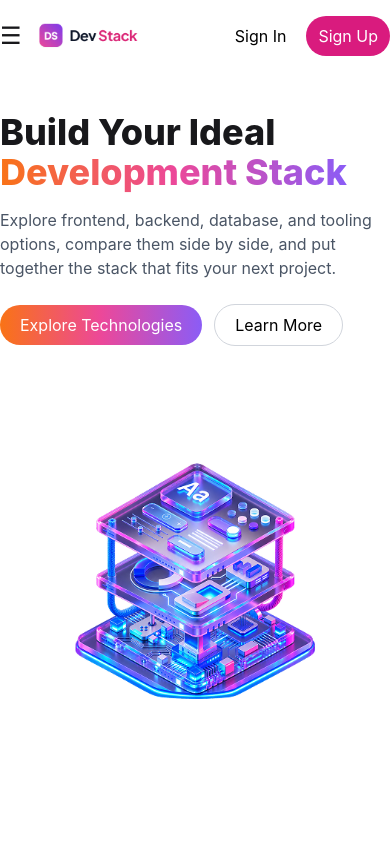
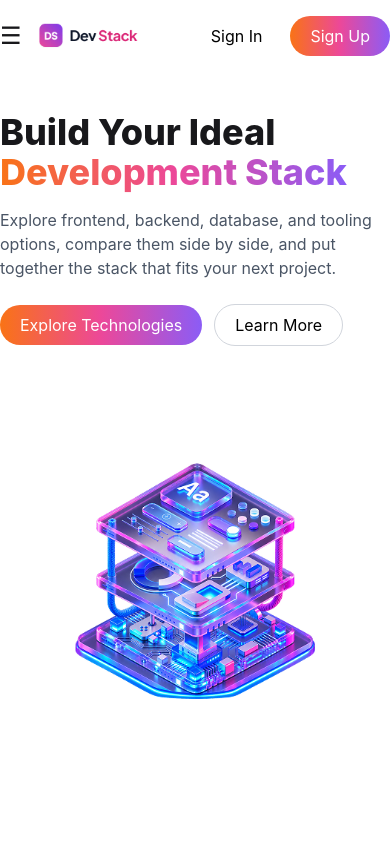
Before and after one commit to fahim0057/DevStack, a React (Vite) app: page / in a window 390 px wide. Shown: the top 844 px of the page. Built offline with nearby package versions, Linux system fonts and the light colour scheme.

Commit message:
more renndering

```diff
--- a/src/component/Banner.tsx
+++ b/src/component/Banner.tsx
@@ -27,13 +27,13 @@ const Banner = () => {
           <div className="mt-6 flex flex-wrap items-center gap-3">
 
 <button
-              className="rounded-full px-5 py-2 text-white"
+  className="rounded-full px-5 py-2 text-white transition-all duration-200 hover:-translate-y-0.5 hover:scale-105 hover:shadow-md"
   style={{ background: "var(--brand-gradient)" }}
 >
   Explore Technologies
 </button>
 
-            <button className="rounded-full border border-gray-300 bg-white px-5 py-2 text-black">
+<button className="rounded-full border border-gray-300 bg-white px-5 py-2 text-black transition-all duration-200 hover:border-[#D91B7E] hover:text-[#D91B7E] hover:shadow-sm">
   Learn More
 </button>
 
--- a/src/component/Navbar.tsx
+++ b/src/component/Navbar.tsx
@@ -41,13 +41,16 @@ const Navbar = () => {
 
         {/* Authentication */}
         <div className="flex items-center gap-3">
-          <button className="px-2 py-2 text-black md:px-4">
-            Sign In
-          </button>
+<button className="rounded-full px-4 py-2 text-black transition-colors duration-200 hover:bg-pink-50 hover:text-[#D91B7E]">
+  Sign In
+</button>
 
-          <button className="rounded-full bg-[#D91B7E] px-3 py-2 text-white md:px-5">
-            Sign Up
-          </button>
+<button
+  className="rounded-full px-5 py-2 text-white transition-all duration-200 hover:-translate-y-0.5 hover:scale-105 hover:shadow-md"
+  style={{ background: "var(--brand-gradient)" }}
+>
+  Sign Up
+</button>
         </div>
 
       </div>
```
Lines whose indentation alone changed are shown as unchanged.
